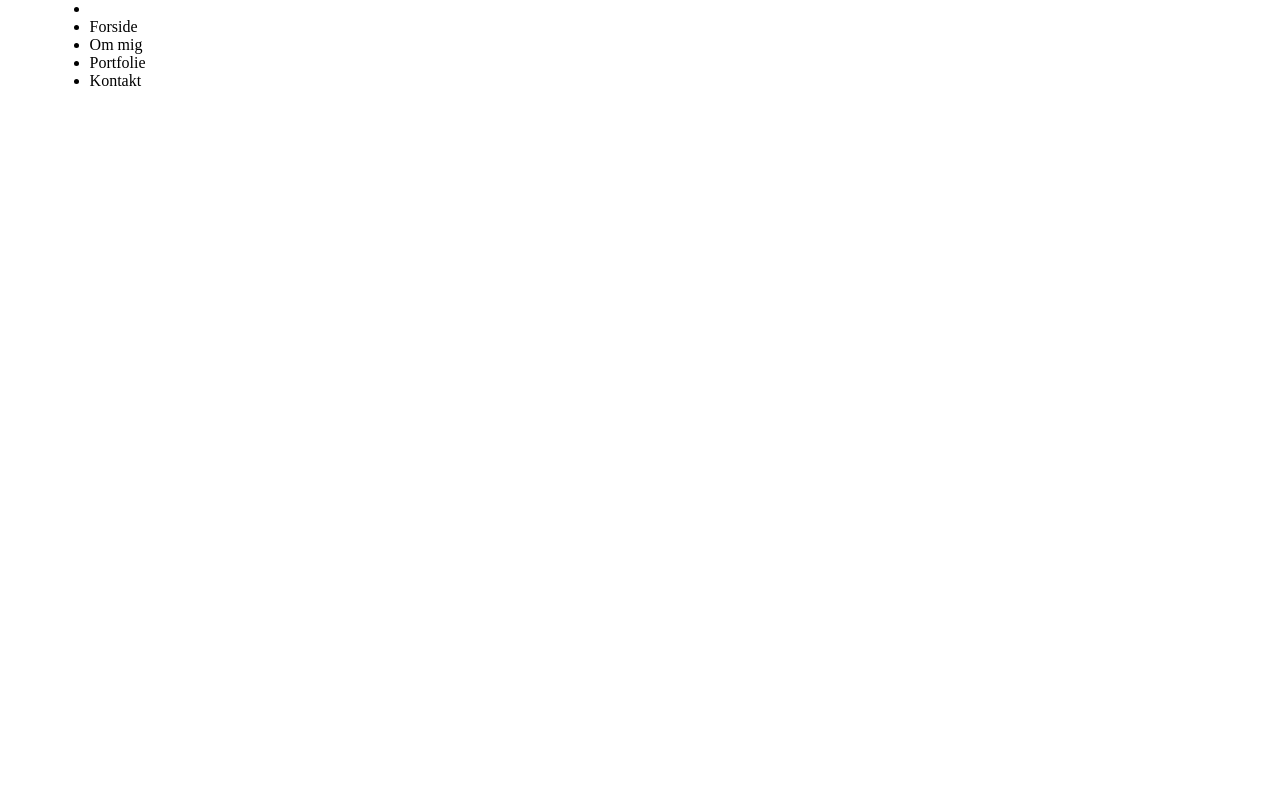
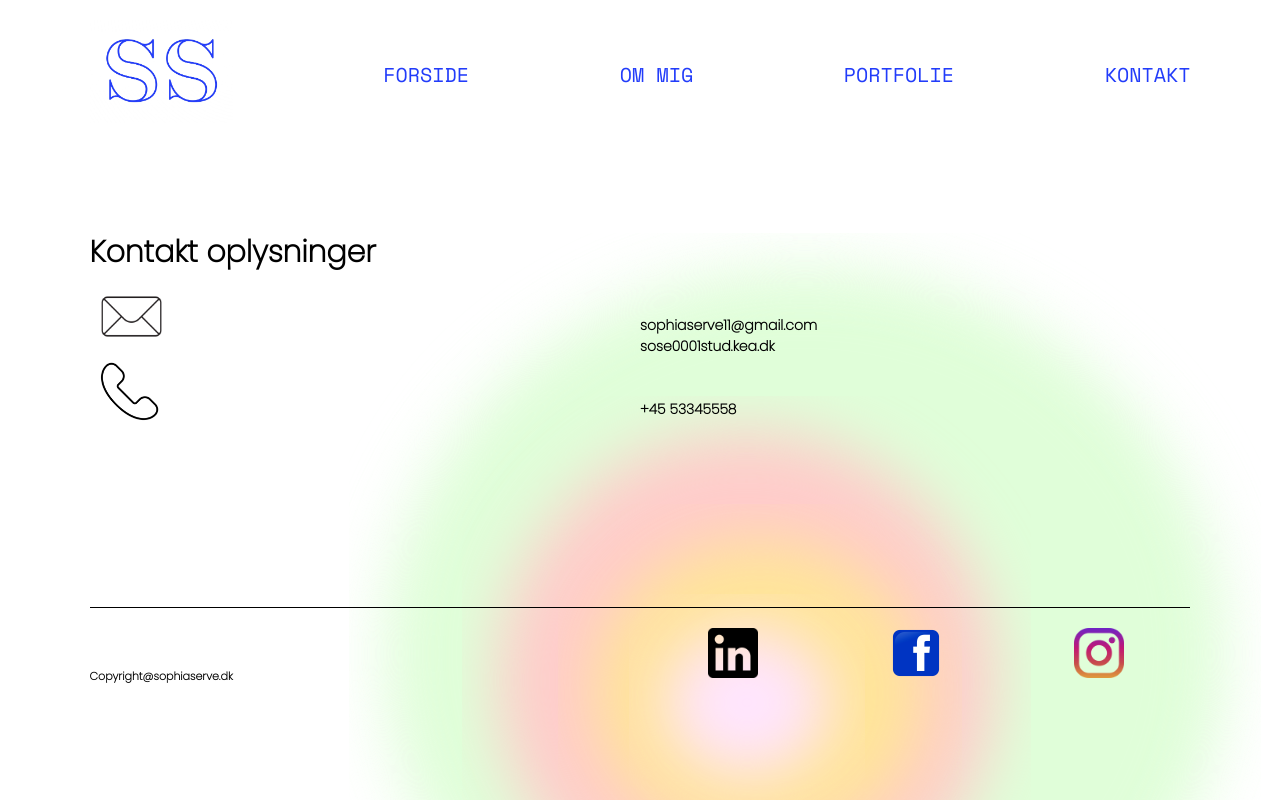
Before and after one commit to SophiaServe/eksamensprojekt, a plain HTML site: page kontakt.html in a window 1280 px wide. Drawn offline with nearby package versions, Linux system fonts and the light colour scheme.

Commit message:
skabelon2

```diff
--- a/kontakt.html
+++ b/kontakt.html
@@ -10,32 +10,68 @@
     <link href="https://fonts.googleapis.com/css2?family=Space+Mono&display=swap" rel="stylesheet">
     <link rel="preconnect" href="https://fonts.googleapis.com">
     <link href="https://fonts.googleapis.com/css2?family=Poppins:wght@200&display=swap" rel="stylesheet">
-    <title>Kontakt</title>
+    <title>Forside</title>
 </head>
 
-<body>
+<body class="body_img4">
 
     <header>
-        <div class="burger_menu">
-            <div class="burger_icon"></div>
-            <div class="burger_icon"></div>
-            <div class="burger_icon"></div>
-        </div>
 
-        <ul class="nav">
+
+        <ul class="nav_header">
             <li class="logo">
-                <a href="index.html"><img src="" alt=""></a>
+                <a href="index.html"><img src="img/logo.webp" alt="logo"></a>
             </li>
             <li><a href="index.html">Forside</a></li>
             <li><a href="mig.html">Om mig</a></li>
             <li><a href="portfolie.html">Portfolie</a></li>
-            <li><a href="kontakt.html">Kontakt</a></li>
+            <li><a href="kontakt.html"><em>Kontakt</em></a></li>
         </ul>
     </header>
 
     <main>
+        <h1>Kontakt oplysninger</h1>
 
+        <div class="kontakt_grid">
+            <div class="mail_icon">
+                <img src="img/mail_icon.webp" alt="mail">
+            </div>
+            <p>sophiaserve11@gmail.com <br>
+                sose0001stud.kea.dk</p>
+        </div>
+
+        <div class="kontakt_grid">
+            <div class="telefon_icon">
+                <img src="img/telefon_icon.webp" alt="telefonnummer">
+            </div>
+
+            <p>+45 53345558</p>
+
+        </div>
+
+        <img src="" alt="">
 
 
     </main>
+
+    <footer class="footer_grid">
+
+
+        <div class="footer_grid_2">
+            <p>Copyright@sophiaserve.dk</p>
+        </div>
+
+        <div class="footer_grid_3">
+            <div>
+                <img src="img/linkin.webp" alt="linkin">
+            </div>
+            <div>
+                <img src="img/Facebook_icon.webp" alt="facebook">
+            </div>
+            <div>
+                <img src="img/instagram_icon.webp" alt="instagram">
+            </div>
+        </div>
+
+    </footer>
 </body>
--- a/style.css
+++ b/style.css
@@ -20,14 +20,14 @@ body {
 }
 
 h1 {
-  font-size: 40px;
+  font-size: 30px;
   font-family: "Poppins", sans-serif;
   font-weight: bold;
   margin-top: 100px;
 }
 
 h2 {
-  font-size: 27px;
+  font-size: 20px;
   font-family: "Poppins", sans-serif;
   font-weight: bold;
   margin-top: 40px;
@@ -45,7 +45,7 @@ h2 {
     justify-content: space-between;
     list-style: none;
     text-transform: uppercase;
-    font-size: 120%;
+    font-size: 20px;
     color: #223cfa;
   }
 }
@@ -74,13 +74,67 @@ h2 {
 /************* portfolie ****************/
 
 .body_img3 {
-  background-image: url(img/baggrund2.webp);
+  background-image: url(img/baggrund3.webp);
+}
+
+/************* Kontakt ****************/
+
+.body_img4 {
+  background-image: url(img/baggrund4.webp);
+}
+.kontakt_grid {
+  display: grid;
+  grid-template-columns: 1fr 1fr;
+}
+.mail_icon {
+  height: 84px;
+  width: 83px;
+}
+.telefon_icon {
+  height: 80px;
+  width: 65px;
+  padding-left: 7px;
+}
+p {
+  font-size: 14px;
+  font-family: "Poppins", sans-serif;
+  font-weight: bold;
+  margin-top: 40px;
 }
 
 /************* footer ****************/
 
 .footer_grid {
-  margin-top: 250px;
+  display: grid;
+  grid-template-columns: repeat(2, 1fr);
+  gap: 3px;
+  padding-top: 20px;
+}
+
+.footer_grid_2 {
+  grid-row: 1;
+  grid-column: 1/2;
+}
+
+.footer_grid_3 {
+  display: flex;
+  justify-content: space-around;
+  grid-row: 1;
+  grid-column: 2/3;
+}
+
+.footer_grid p {
+  font-size: 11px;
+}
+
+.footer_grid {
+  padding-top: 20px;
   border-top: 1px solid #000;
-  padding-top: 10px;
+  margin-top: 150px;
+  margin-bottom: 30px;
 }
+
+.footer_grid img {
+  max-width: 70px;
+  height: 50px;
+}
```
Also changed, not shown: index.html (+15 -5 lines), mig.html (+15 -6 lines), portfolie.html (+15 -6 lines), img/Facebook_icon.webp (added), img/baggrund2.webp, img/baggrund3.webp (added), img/baggrund4.webp (added), img/instagram_icon.webp (added), img/linkin.webp (added), img/mail_icon.webp (added), img/telefon_icon.webp (added).
